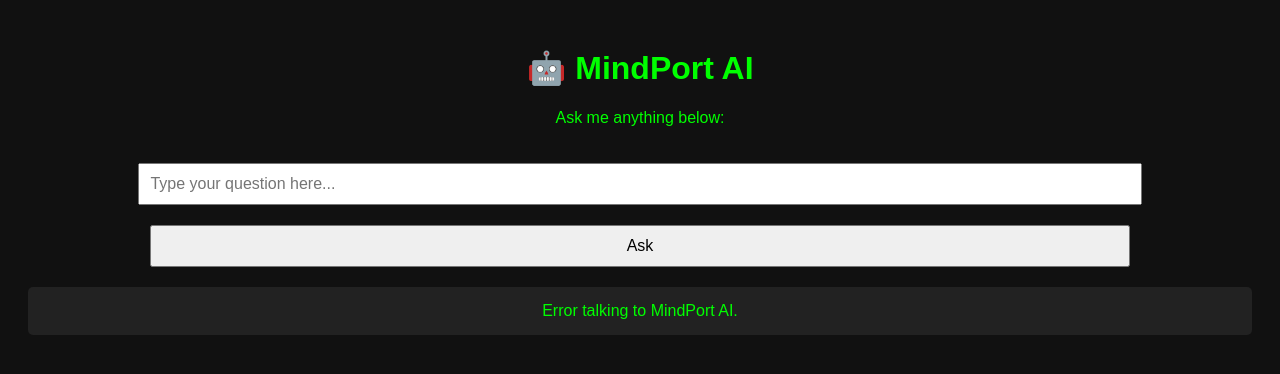
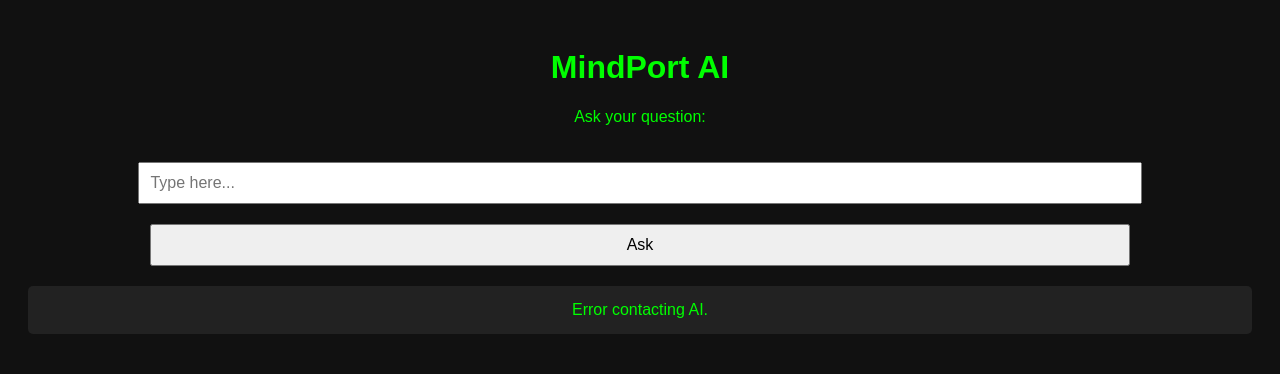
Before and after one commit to aron683/ai.etherealinkbytiisetso.com, a website: page Index.html in a window 1280 px wide. Both pictures are taken after a click on the button "Ask". Drawn offline with Linux system fonts and the light colour scheme; no server answers.

Commit message:
Update Index.html

```diff
--- a/Index.html
+++ b/Index.html
@@ -28,10 +28,10 @@
   </style>
 </head>
 <body>
-  <h1>🤖 MindPort AI</h1>
-  <p>Ask me anything below:</p>
+  <h1>MindPort AI</h1>
+  <p>Ask your question:</p>
 
-  <input id="prompt" type="text" placeholder="Type your question here..." />
+  <input id="prompt" type="text" placeholder="Type here..." />
   <br />
   <button onclick="askAI()">Ask</button>
 
@@ -41,7 +41,7 @@
     async function askAI() {
       const prompt = document.getElementById('prompt').value;
       const responseBox = document.getElementById('response');
-      responseBox.innerText = 'Thinking...';
+      responseBox.innerText = 'Loading...';
 
       try {
         const res = await fetch('/ask', {
@@ -55,8 +55,7 @@
         const data = await res.json();
         responseBox.innerText = data.answer;
       } catch (err) {
-        responseBox.innerText = 'Error talking to MindPort AI.';
-        console.error(err);
+        responseBox.innerText = 'Error contacting AI.';
       }
     }
   </script>
```
